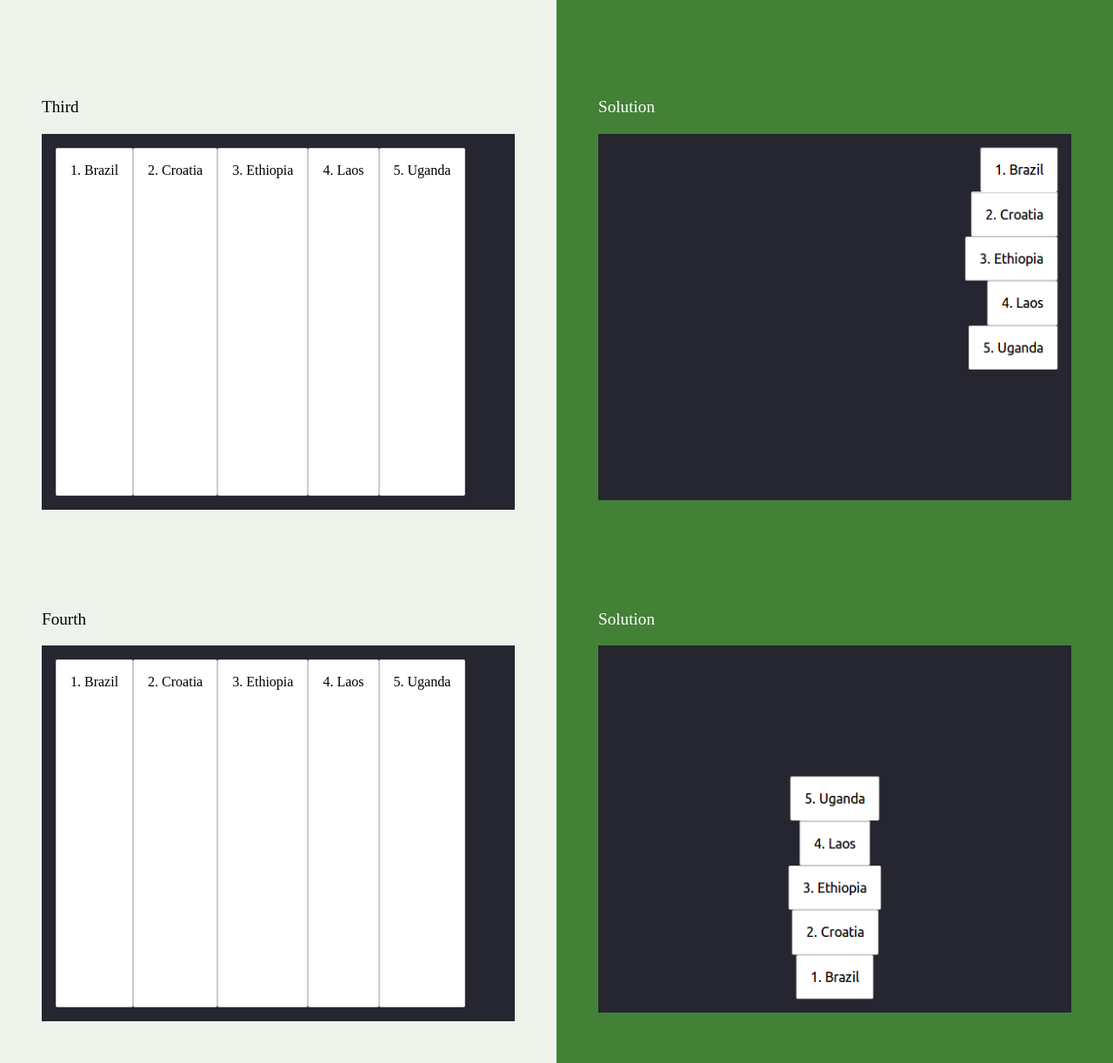
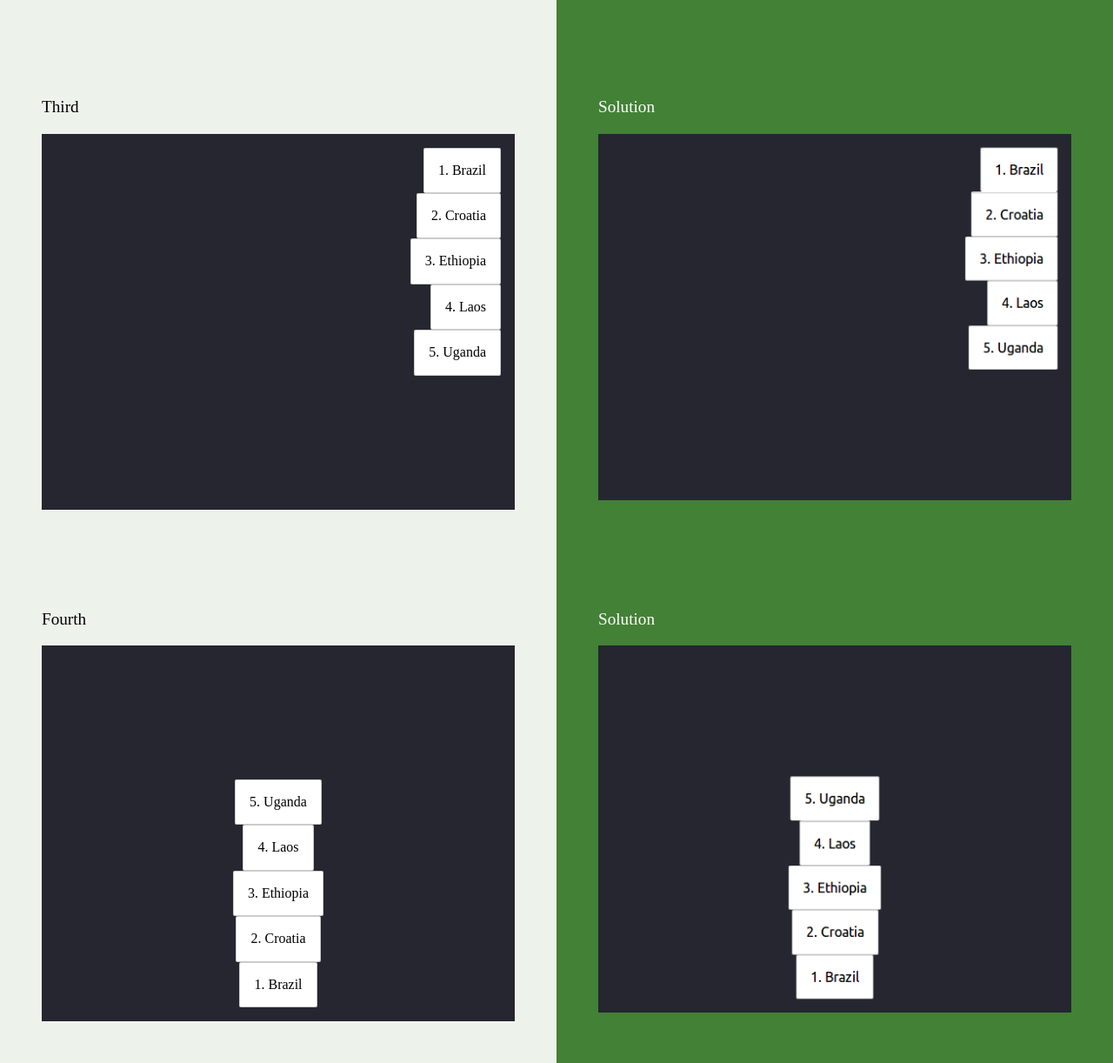
Before and after one commit to EssamShadadi/HTML-CSS-Git-Exercise, a website: page week-2/13-align-items/index.html in a window 1280 px wide. Shown: the part 1315-2537 px from the top of the page at 87% size. Drawn offline with Linux system fonts and the light colour scheme.

Commit message:
Complete 13-align-items

```diff
--- a/week-2/13-align-items/flexbox.css
+++ b/week-2/13-align-items/flexbox.css
@@ -2,3 +2,20 @@
   display: flex;
 }
 /* Add your own CSS code below */
+.countries--first{
+  align-items: center;
+}
+.countries--second{
+  align-items:flex-end;
+  justify-content: right;
+}
+.countries--third{
+  align-items:flex-end;
+  justify-content: right;
+  flex-direction: column;
+}
+.countries--fourth{
+  align-items:center;
+  justify-content:end;
+  flex-direction: column-reverse;
+}
```
